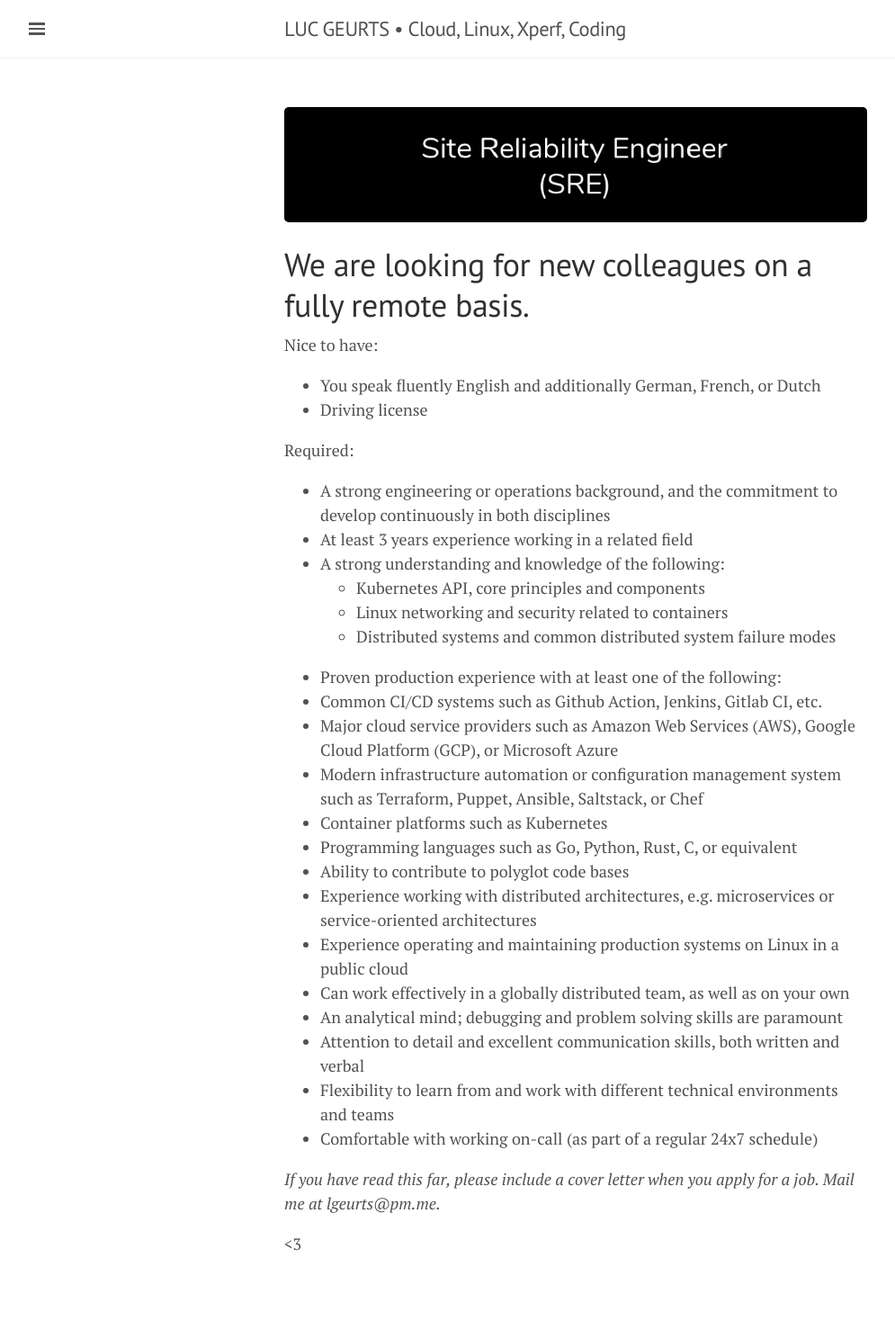
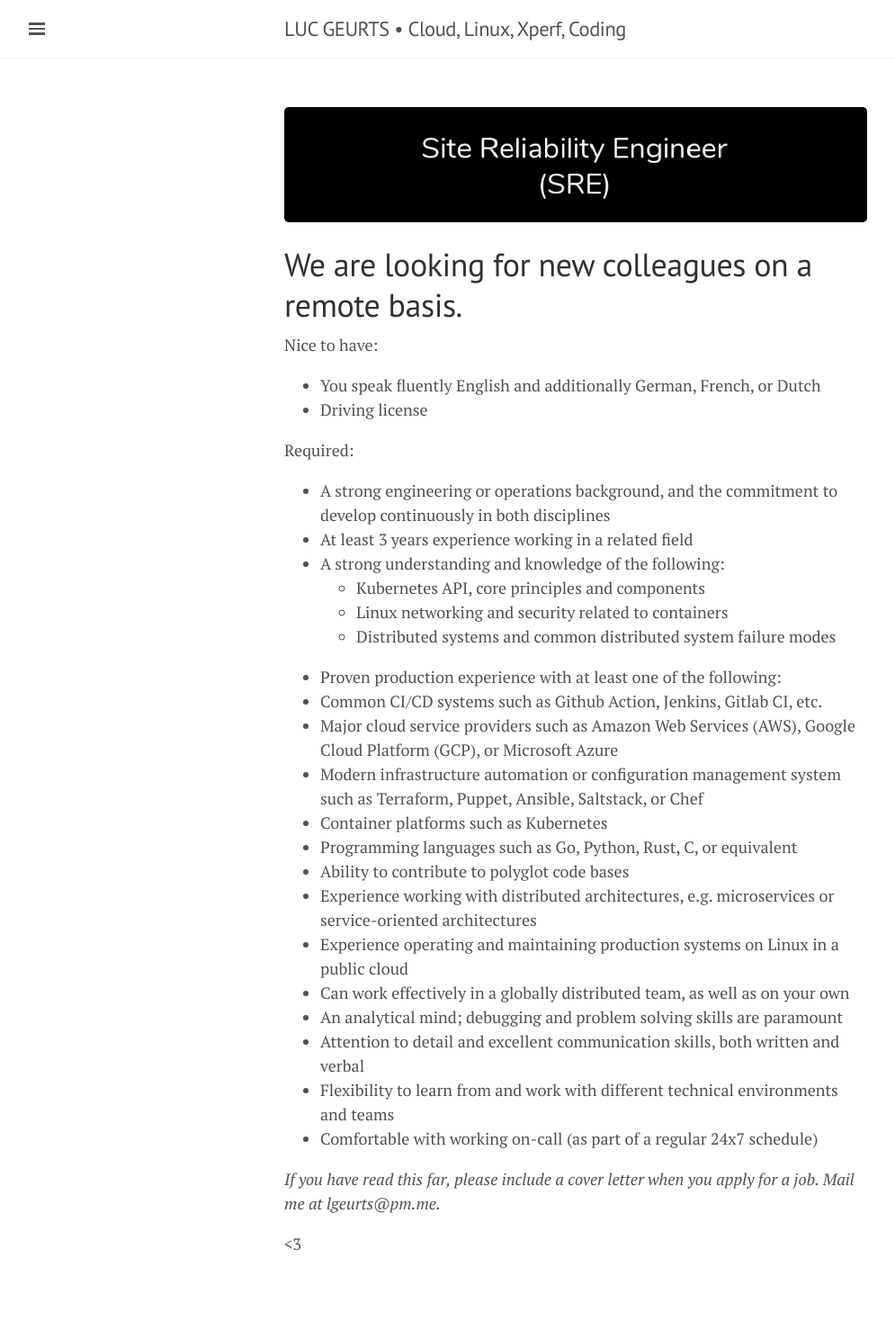
Before and after one commit to lgeurts/lgeurts.github.io, a Jekyll site: the page built from APPLICATION_FORM.md, in a window 1280 px wide. Shown: the whole page at 90% size, without its empty margins (0-995 px from the left). Built offline with Jekyll 4.4.1, drawn with Linux system fonts in a browser that asks for light colours; nearby versions of some CDN libraries; our own code applies the rules of GitHub Pages for plain Markdown files.

Commit message:
Update APPLICATION_FORM.md

```diff
--- a/APPLICATION_FORM.md
+++ b/APPLICATION_FORM.md
@@ -1,6 +1,6 @@
 ![Join Us](/assets/opportunities.png)
 
-# We are looking for new colleagues on a fully remote basis.
+# We are looking for new colleagues on a remote basis.
 
 Nice to have:
 
```
